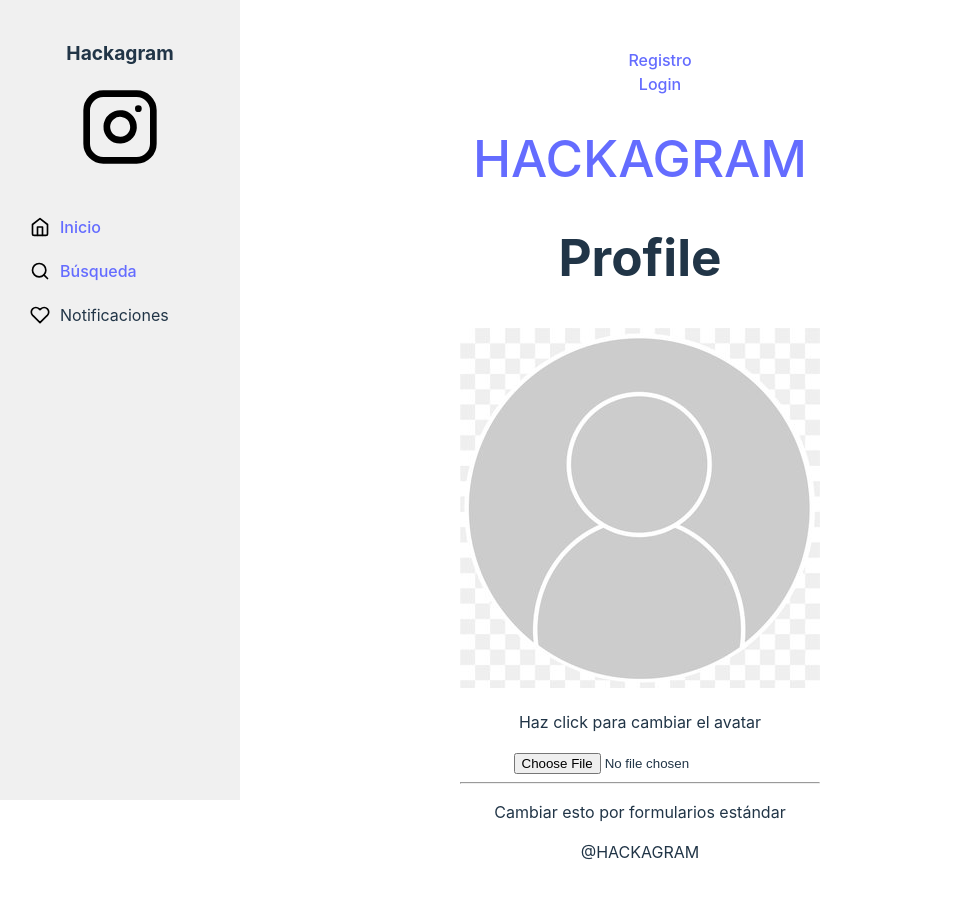
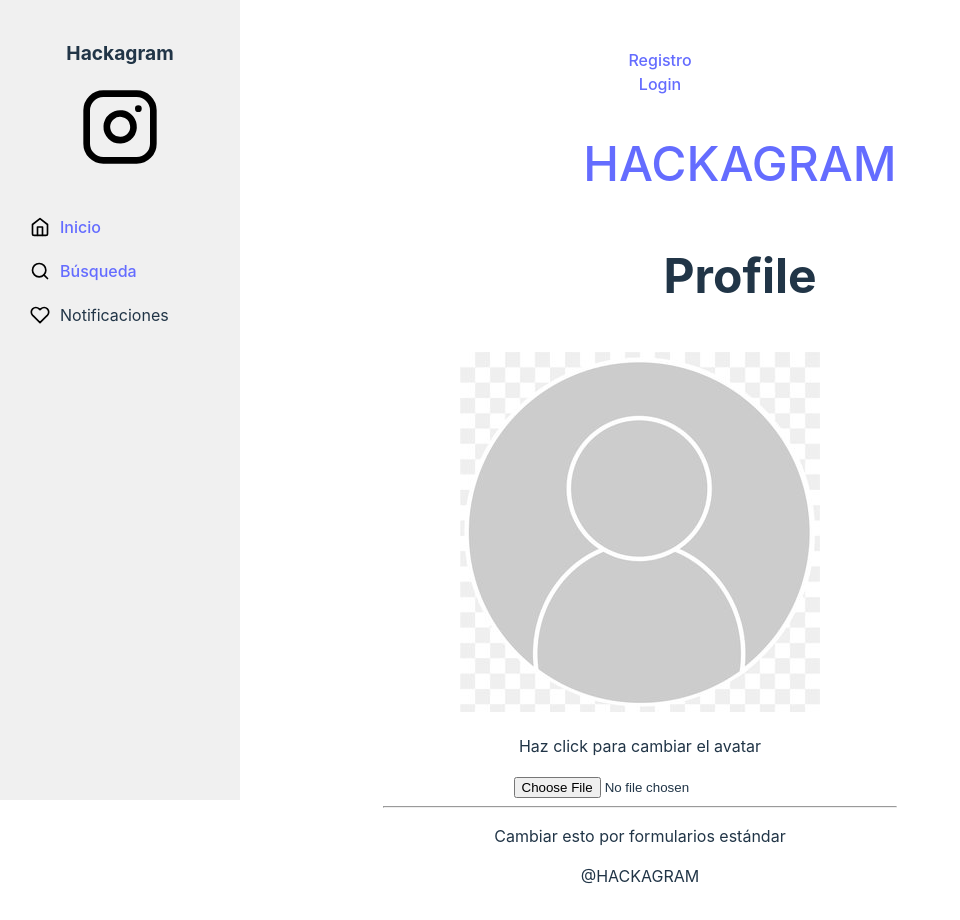
Before and after one commit to marcelohs999/hackagram-front, a React (Vite) app: page /profile in a window 1280 px wide. Shown: the whole page, without its empty margins (0-960 px from the left). Before the commit the page ends 896 px from the top, so only its background shows below. Built offline with nearby package versions, Linux system fonts and the light colour scheme.

Commit message:
Terminado de estilar la página para que sea responsive y corregidos los tamaños de los iconos, posiciones y del delete-confirmation

```diff
--- a/src/component/LikesButton.jsx
+++ b/src/component/LikesButton.jsx
@@ -1,7 +1,7 @@
 import React, { useState } from "react";
-import { Link } from "react-router-dom";
 import heartIcon from "../../logos/heart.svg";
 import likeIcon from "../../logos/like.svg";
+import "./styles/LikesButton.css";
 
 export const LikeButton = ({ handleLike, likedByUser }) => {
   const toggleLike = () => {
--- a/src/component/Post.jsx
+++ b/src/component/Post.jsx
@@ -10,7 +10,6 @@ import "./styles/Post.css";
 // Iconos
 import messageIcon from "../../logos/message.svg";
 import sendIcon from "../../logos/send.svg";
-import bookmarkIcon from "../../logos/bookmark.svg";
 import trashIcon from "../../logos/trash.svg";
 import { useContext, useEffect, useState } from "react";
 import { AuthContext } from "../../context/AuthContext";
@@ -95,6 +94,7 @@ export const Post = ({ post, removePost }) => {
       )}
 
       <div className="post-icons-below">
+        <div class="post-icons-wrapper"></div>
         {/* <img src={heartIcon} alt="Icono de Like"></img> */}
         {user
           ? post && (
@@ -118,15 +118,12 @@ export const Post = ({ post, removePost }) => {
             </button>
           </div>
         )}
-        <img
-          src={bookmarkIcon}
-          alt="Icono de Marcadores"
-          className="post-icons-bookmark"
-        ></img>
 
+        <div class="trash-icon-wrapper">
           {user && user.id === post.user_id ? (
             <>
               <img
+                className="trash-icon"
                 src={trashIcon}
                 onClick={() => setShowDeleteConfirmation(true)}
               ></img>
@@ -138,9 +135,12 @@ export const Post = ({ post, removePost }) => {
             <div className="delete-confirmation">
               <p>¿Estás seguro de que deseas borrar esta publicación?</p>
               <button onClick={() => deletePost(post.id)}>Sí</button>
-            <button onClick={() => setShowDeleteConfirmation(false)}>No</button>
+              <button onClick={() => setShowDeleteConfirmation(false)}>
+                No
+              </button>
             </div>
           )}
+        </div>
       </div>
       {copySuccess && <p className="url-copy">¡URL copiada correctamente!</p>}
       {/* Arreglar conteo de likes ya que no muestra nada de inicio (pero cuenta bien) */}
--- a/src/component/styles/Header.css
+++ b/src/component/styles/Header.css
@@ -7,3 +7,7 @@
     padding-top: 5rem;
   }
 }
+
+.h1-text-container {
+  text-align: center;
+}
--- /dev/null
+++ b/src/component/styles/LikesButton.css
@@ -0,0 +1,4 @@
+.button-like-img {
+  display: flex;
+  align-items: center;
+}
--- a/src/component/styles/Post.css
+++ b/src/component/styles/Post.css
@@ -1,4 +1,5 @@
 .post-container {
+  position: relative;
   padding: 20px;
   margin: 0 auto;
   max-width: 100%;
@@ -23,7 +24,15 @@
 
 .post-icons-below {
   display: flex;
-  gap: 0.5rem;
+  gap: 0.2rem;
+  align-items: center;
+  justify-content: space-between;
+}
+
+.trash-icon-wrapper {
+  display: flex;
+  align-items: center;
+  margin-left: auto;
 }
 
 .likes-count {
@@ -47,9 +56,16 @@
   padding: 0;
 }
 
+.trash-icon {
+  align-items: end;
+  position: right;
+}
+
 .delete-confirmation {
-  transform: translate(-50%, -50%);
+  position: absolute;
+  transform: translate(-25%, -50%);
+  right: 0;
   background-color: white;
-  padding: 20px;
+  padding: 5px;
   border: 1px solid;
 }
--- a/src/index.css
+++ b/src/index.css
@@ -26,14 +26,27 @@ a:hover {
 body {
   margin: 0;
   display: flex;
-  place-items: center;
-  max-width: 100%;
+  justify-content: center;
+  align-items: center;
   min-height: 100vh;
 }
 
 h1 {
-  font-size: 3.2em;
-  line-height: 1.1;
+  font-size: 3rem;
+  text-align: center;
+}
+
+@media (max-width: 767px) {
+  h1 {
+    font-size: 2rem;
+  }
+}
+
+@media (min-width: 768px) {
+  h1 {
+    margin-left: 200px;
+    max-width: calc(100% - 200px);
+  }
 }
 
 button {
--- a/src/pages/styles/PostPage.css
+++ b/src/pages/styles/PostPage.css
@@ -12,3 +12,10 @@
   width: 300px;
   height: 300px;
 }
+
+@media (min-width: 768px) {
+  .image-container {
+    margin-left: 200px;
+    max-width: calc(100% - 200px);
+  }
+}
```
Lines whose indentation alone changed are shown as unchanged.
